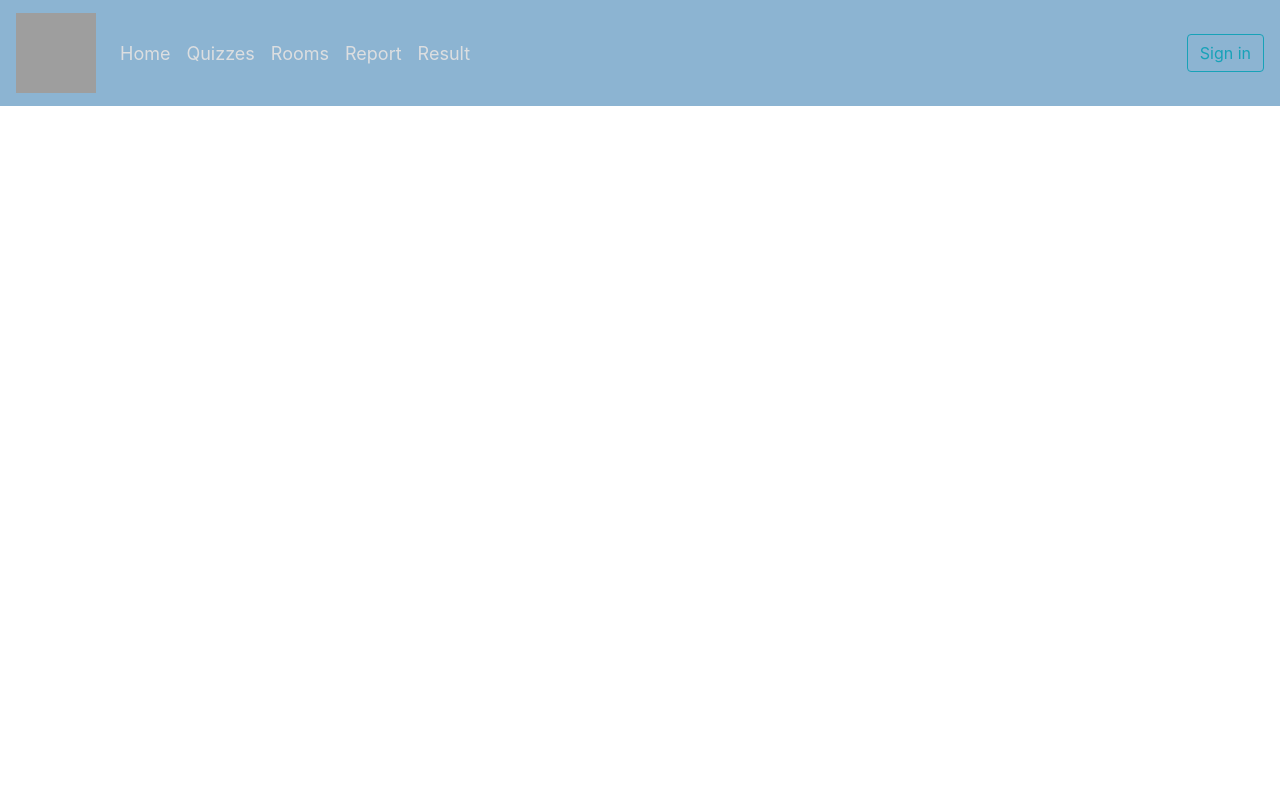
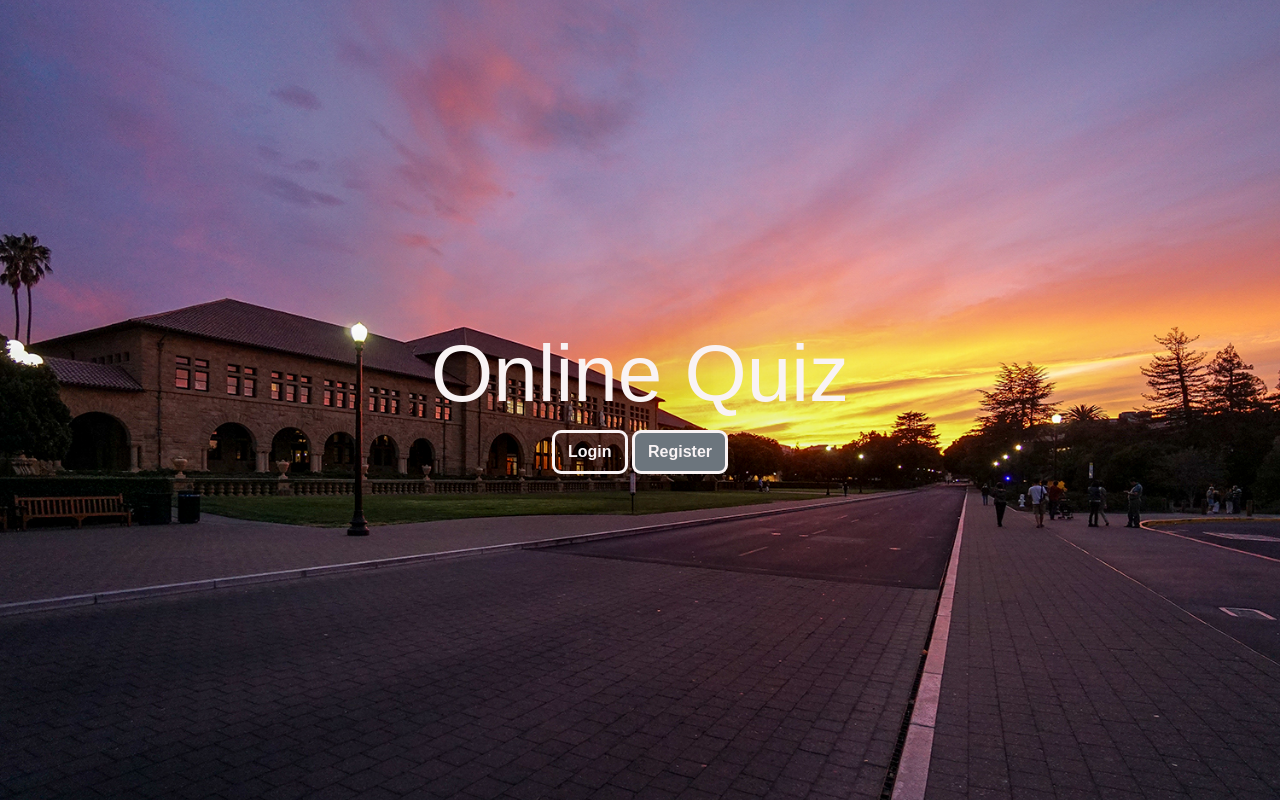
Before and after one commit to hb162/OnlineQuiz, a Django app: page / in a window 1280 px wide. Run offline with Django 3.2, Linux system fonts and the light colour scheme; parts of the project's set-up code (start-up, migrations or seed data) failed here and were passed over; some libraries are stand-ins or nearby versions; grey boxes are pictures that could not be loaded.

Commit message:
finsish part1

```diff
--- a/online_quiz/quiz/models.py
+++ b/online_quiz/quiz/models.py
@@ -181,6 +181,7 @@ class Room(models.Model):
     status = models.CharField(choices=STATUS, default=0, max_length=1)
     required_name = models.CharField(default=0, choices=REQUIRED_NAME, max_length=1)
     is_shuffle = models.CharField(default=0, choices=SHUFFLE, max_length=1)
+    shuffle_answers = models.CharField(default=0, choices=SHUFFLE, max_length=1)
 
     def __str__(self):
         return self.name
--- /dev/null
+++ b/online_quiz/quiz/static/css/landing.css
@@ -0,0 +1,57 @@
+html,body{
+  margin: 0;
+  padding: 0;
+  width: 100%;
+  height: 100%;
+}
+.b1{
+  width: 100%;
+  height: 100%;
+  margin: auto;
+  background: url("../image/bg.jpg") no-repeat 50% 50%;
+  top: 0;
+  display: table;
+  background-size: cover;
+}
+.b1 .in1{
+  display: table-cell;
+  vertical-align: middle;
+  width: 100%;
+  max-width: none;
+}
+.content{
+  max-width: 500px;
+  margin: auto;
+  text-align: center;
+}
+.content h1{
+  font-family: 'Century Gothic',sans-serif;
+  color: #f9f3f4;
+  font-size: 500%;
+  text-shadow: 0 0 300px #000;
+}
+.content .btn{
+  border-radius: 9px;
+  color: #f9f3f4;
+  text-decoration: none;
+  font-family: 'Century Gothic',sans-serif;
+  border: 3px solid;
+  padding: 7px 13px;
+  font-weight: bold;
+}
+.content{
+  color: #2196f3;
+}
+
+p{
+  font-size: 160%;
+  line-height: 200%;
+  text-align: justify;
+  margin: 3%;
+  font-family: sans-serif;
+}
+
+.modal-p{
+  font-size: 18px;
+  float: right;
+}
--- a/online_quiz/quiz/static/css/quizz.css
+++ b/online_quiz/quiz/static/css/quizz.css
@@ -1,3 +1,15 @@
+
+
+*{
+    margin: 0;
+    padding: 0;
+}
+
+body{
+    font-family: Open Sans,Arial, sans-serif;
+    font-size: 12px;
+}
+
 #search_input {
     height: 46px;
     width: 80%;
--- a/online_quiz/quiz/templates/quiz/index.html
+++ b/online_quiz/quiz/templates/quiz/index.html
@@ -3,12 +3,15 @@
 <html lang="en">
 <head>
     <meta charset="UTF-8">
+    <meta name="viewport" content="width=device-width, initial-scale=1">
+    <meta name="description" content="Trang web thi trắc nghiệm online">
     <title>{% block title %}
         Online Quiz
     {% endblock %}</title>
     <link rel="icon" type="image/x-icon" href="{% static 'image/favicon' %}">
     <link rel="stylesheet" href="{% static 'css/quizz.css' %}">
 
+    <link href="https://fonts.googleapis.com/css2?family=Open+Sans:wght@300&display=swap" rel="stylesheet">
     <link rel="stylesheet" href="https://use.fontawesome.com/releases/v5.8.2/css/all.css"
           integrity="sha384-oS3vJWv+0UjzBfQzYUhtDYW+Pj2yciDJxpsK1OYPAYjqT085Qq/1cq5FLXAZQ7Ay" crossorigin="anonymous">
     <link rel="stylesheet" href="https://stackpath.bootstrapcdn.com/bootstrap/4.5.0/css/bootstrap.min.css"
@@ -112,47 +115,46 @@
                     <div class="container">
                         {% block content %}
                             <div>
-                                <button type="button" id="launch-quiz-btn" class="circle_launch_btn">
-                                    <i class="fas fa-file-alt" id="icon-question"></i>
-                                </button>
+                                <div class="circle_launch">
+                                    <button type="button" id="launch-quiz-btn" class="circle_launch_btn">
+                                        <i class="fas fa-file-alt" id="icon-question"></i>
+                                    </button>
+                                    <p class="launch-button-label">QUIZ</p>
+                                </div>
                             </div>
-                            <span class="launch-button-label">Quiz</span>
+                            <div id="quick-question">
+                                <div id="quick-title">
+                                    <span><b>QUICK QUESTION (SOON)</b></span>
+                                </div>
+                                <br>
+                                <div id="quick-btn-area">
+                                    <div class="quick-circle-launch">
+                                        <button type="button" id="multiple-circle" class="circle_launch_btn" disabled>
+                                            <span>MC</span>
+                                        </button>
+                                        <p class="launch-button-label">Multiple Choice</p>
+                                    </div>
+                                    <div class="quick-circle-launch">
+                                        <button type="button" id="true-false-circle" class="circle_launch_btn" disabled>
+                                            <span>TF</span>
+                                        </button>
+                                        <p class="launch-button-label">True/False</p>
+                                    </div>
+                                    <div class="quick-circle-launch">
+                                        <button type="button" id="short-circle" class="circle_launch_btn" disabled>
+                                            <span>SA</span>
+                                        </button>
+                                        <p class="launch-button-label">Short Answer</p>
+                                    </div>
+                                </div>
+                            </div>
                         {% endblock %}
                     </div>
 
                 {% endif %}
 </div>
 {# modal sign in #}
-<div class="modal fade" id="singinmodal" tabindex="-1" role="dialog" aria-labelledby="singinmodal"
-     aria-hidden="true">
-    <div class="modal-dialog">
-        <div class="modal-content">
-            <div class="modal-header">
-                <button type="button" class="close" data-dismiss="modal" aria-label="Close">
-                    <span aria-hidden="true">&times;</span>
-                </button>
-            </div>
-            <div class="modal-body">
-                <form>
-                    <div class="form-group">
-                        <a href="{% url 'student_sign_in' %}"
-                           class="btn btn-outline-primary btn-lg col-md-12 ml-auto" target="_blank">Student
-                            Login</a>
-                    </div>
-                    <div class="form-group">
-                        <a href="{% url 'teacher_sign_in' %}"
-                           class="btn btn-outline-warning btn-lg col-md-12 ml-auto" target="_blank">Teacher
-                            Login</a>
-                    </div>
-                </form>
-            </div>
-            <div class="modal-footer">
-                <p>Don't have an account</p>
-                <a href="{% url 'teacher_signup' %}" target="_blank">Sign Up now!</a>
-            </div>
-        </div>
-    </div>
-</div>
+
 
 {% block footer %}
 
--- /dev/null
+++ b/online_quiz/quiz/templates/quiz/landing_page.html
@@ -0,0 +1,66 @@
+{% load static %}
+<!DOCTYPE html>
+<html>
+<head>
+    <meta charset="utf-8">
+    <title>Online Quiz</title>
+    <link rel="stylesheet" type="text/css" href="{% static 'css/landing.css' %}">
+    <link rel="stylesheet" type="text/css" href="{% static 'css/quizz.css' %}">
+    <link rel="icon" type="image/x-icon" href="{% static 'image/favicon' %}">
+    <link rel="stylesheet" href="https://stackpath.bootstrapcdn.com/bootstrap/4.3.1/css/bootstrap.min.css" integrity="sha384-ggOyR0iXCbMQv3Xipma34MD+dH/1fQ784/j6cY/iJTQUOhcWr7x9JvoRxT2MZw1T"
+          crossorigin="anonymous">
+
+    <script src="https://code.jquery.com/jquery-3.3.1.slim.min.js" integrity="sha384-q8i/X+965DzO0rT7abK41JStQIAqVgRVzpbzo5smXKp4YfRvH+8abtTE1Pi6jizo" crossorigin="anonymous"></script>
+    <script src="https://cdnjs.cloudflare.com/ajax/libs/popper.js/1.14.7/umd/popper.min.js" integrity="sha384-UO2eT0CpHqdSJQ6hJty5KVphtPhzWj9WO1clHTMGa3JDZwrnQq4sF86dIHNDz0W1"
+            crossorigin="anonymous"></script>
+    <script src="https://stackpath.bootstrapcdn.com/bootstrap/4.3.1/js/bootstrap.min.js" integrity="sha384-JjSmVgyd0p3pXB1rRibZUAYoIIy6OrQ6VrjIEaFf/nJGzIxFDsf4x0xIM+B07jRM"
+            crossorigin="anonymous"></script>
+</head>
+<body>
+<section class="b1">
+    <div class="in1">
+        <div class="content">
+            <h1>
+                Online Quiz</h1>
+            <button class="btn btn-outline-primary" data-toggle="modal"
+                    data-target="#singinmodal">Login
+            </button>
+            <a href="{% url 'teacher_signup' %}" class="btn btn-secondary" target="_blank">Register</a>
+        </div>
+    </div>
+</section>
+
+<div class="modal fade" id="singinmodal" tabindex="-1" role="dialog" aria-labelledby="singinmodal"
+     aria-hidden="true">
+    <div class="modal-dialog">
+        <div class="modal-content">
+            <div class="modal-header">
+                <button type="button" class="close" data-dismiss="modal" aria-label="Close">
+                    <span aria-hidden="true">&times;</span>
+                </button>
+            </div>
+            <div class="modal-body">
+                <form>
+                    <div class="form-group">
+                        <a href="{% url 'student_sign_in' %}"
+                           class="btn btn-outline-primary btn-lg col-md-12 ml-auto" target="_blank">Student
+                            Login</a>
+                    </div>
+                    <div class="form-group">
+                        <a href="{% url 'teacher_sign_in' %}"
+                           class="btn btn-outline-warning btn-lg col-md-12 ml-auto" target="_blank">Teacher
+                            Login</a>
+                    </div>
+                </form>
+            </div>
+            <div class="modal-footer">
+                <p class="modal-p">Don't have an account?</p>
+                <p class="modal-p"><a href="{% url 'teacher_signup' %}" target="_blank">Sign Up now!</a></p>
+            </div>
+        </div>
+    </div>
+</div>
+
+
+</body>
+</html>
--- a/online_quiz/quiz/templates/quiz/quiz_detail.html
+++ b/online_quiz/quiz/templates/quiz/quiz_detail.html
@@ -35,7 +35,6 @@
 
                 {#form question#}
                 <div class="bound">
-
                         {% for i in questions %}
                             <div class="qtn-form" id="{{ i.id }} ">
                                 <div class="row qs_title_save_db">
--- a/online_quiz/quiz/templatetags/quiz_result_extras.py
+++ b/online_quiz/quiz/templatetags/quiz_result_extras.py
@@ -14,3 +14,8 @@ def as_percentage_of(part, whole):
         return "%d%%" % (float(part) / whole * 100)
     except (ValueError, ZeroDivisionError):
         return ""
+
+
+@register.filter
+def to_set(value):
+    return set(value)
--- a/online_quiz/quiz/urls.py
+++ b/online_quiz/quiz/urls.py
@@ -2,7 +2,8 @@ from django.urls import path
 from . import views
 
 urlpatterns = [
-    path('', views.index, name='index'),
+    path('', views.landing_page, name='landing_page'),
+    path('teacher/home', views.index, name='index'),
     path('teacher_signup/', views.teacher_signup, name='teacher_signup'),
     path('teacher_signin/', views.teacher_sign_in, name='teacher_sign_in'),
     path('activate/<uidb64>/<token>', views.activate_account, name='activate'),
@@ -25,5 +26,4 @@ urlpatterns = [
     path('teacher/end_quiz', views.end_quiz, name='end_quiz'),
     path('teacher/report/delete_quiz', views.delete_report, name='delete_report'),
     path('teacher/report/<int:pk>', views.report_detail, name='report_detail'),
-
 ]
--- a/online_quiz/quiz/views.py
+++ b/online_quiz/quiz/views.py
@@ -31,6 +31,10 @@ class EmailThreading(threading.Thread):
 
     def run(self):
         self.email_message.send()
+
+
+def landing_page(request):
+    return render(request, 'quiz/landing_page.html')
 
 
 def index(request):
@@ -388,6 +392,7 @@ def launch_quizz(request):
         room_name = request.POST['room']
         required_name = request.POST['req_name']
         shuffle_question = request.POST['is_shuffle']
+        shuffle_answers = request.POST['shuffle_answers']
         quiz = Quiz.objects.get(title=quiz_title)
         questions = Questions.objects.filter(quiz_id=quiz.id)
         q_filter = Questions.objects.filter(quiz_id=quiz.id).values("title", "choices", "explain", "correct_choices")
@@ -425,6 +430,7 @@ def launch_quizz(request):
                     ResultsTest.objects.create(date=datetime.datetime.now(), quiz1_id=quiz_launch.id, room_id=r.id,
                                                teacher_id=request.user.id, status=1)
             elif shuffle_question == 'Yes':
+                r.is_shuffle = 1
                 quiz_copy2 = QuizCopy2.objects.filter(title=quiz.title, teacher_id=request.user.id).order_by('-date').first()
                 try:
                     question_copy_2 = QuestionCopy2.objects.filter(quiz2_id=quiz_copy2.id).values("title", "choices", "explain", "correct_choices")
@@ -438,7 +444,6 @@ def launch_quizz(request):
                 # Câu hỏi và quiz bị thay đổi hoặc chưa tồn tại
                 else:
                     quiz_launch = QuizCopy2.objects.create(title=quiz.title, teacher_id=request.user.id)
-                    r.is_shuffle = 1
                     r.quiz2_id = quiz_launch.id
                     for q in questions:
                         QuestionCopy2.objects.create(title=q.title,
@@ -448,6 +453,8 @@ def launch_quizz(request):
                                                      quiz2_id=quiz_launch.id)
                     ResultsTest.objects.create(date=datetime.datetime.now(), quiz2_id=quiz_launch.id, room_id=r.id,
                                                teacher_id=request.user.id, status=1)
+            if shuffle_answers == "Yes":
+                r.shuffle_answers = 1
             r.status = 1
             r.save()
             return HttpResponse("Success")
@@ -483,9 +490,7 @@ def quiz_result(request):
                 question_id = i.id
                 correct1 = json.loads(i.correct_choices)
                 q_correct[question_id] = correct1
-                print(q_correct)
 
-            print(q_correct)
             result_detail = ResultDetail.objects.filter(result_id=rs.id)
             context = {'result_test': rs, 'rs_detail': result_detail,
                        'std_choice': std_choice,
@@ -502,6 +507,7 @@ def end_quiz(request):
     r.quiz2_id = None
     r.required_name = 0
     r.is_shuffle = 0
+    r.shuffle_answers = 0
     r.status = 0
     rt = ResultsTest.objects.get(room_id=r.id, teacher_id=request.user.id, status=1)
     rt.status = 0
@@ -548,12 +554,10 @@ def delete_report(request):
 
 def report_detail(request, pk):
     result = ResultsTest.objects.get(id=pk)
-    result_detail = ResultDetail.objects.filter(result_id=pk)
     std_choice = ""
     result_detail = ""
     questions = ""
-    q_correct = []
-    list_correct = {}
+    q_correct = dict()
     q = ""
     if request.method == "GET":
         try:
@@ -562,18 +566,18 @@ def report_detail(request, pk):
                 q = QuizCopy1.objects.get(id=rs.quiz1.id, teacher_id=request.user.id)
                 questions = QuestionCopy1.objects.filter(quiz1_id=q.id)
             elif rs.quiz2:
-                q = QuizCopy2.objects.get(title=rs.quiz2.id, teacher_id=request.user.id)
-                questions = QuestionCopy1.objects.filter(quiz1_id=q.id)
+                q = QuizCopy2.objects.get(id=rs.quiz2.id, teacher_id=request.user.id)
+                questions = QuestionCopy2.objects.filter(quiz2_id=q.id)
             for i in questions:
-                i = json.loads(i.correct_choices)
-                q_correct.append(i)
-            for k, v in enumerate(q_correct, start=1):
-                list_correct[k] = v
+                question_id = i.id
+                correct1 = json.loads(i.correct_choices)
+                q_correct[question_id] = correct1
+
             result_detail = ResultDetail.objects.filter(result_id=rs.id)
 
-            context = {'rs': rs, 'rs_detail': result_detail,
+            context = {'result_test': rs, 'rs_detail': result_detail,
                        'std_choice': std_choice,
-                       'q': q, 'question': questions, 'list_correct': list_correct}
+                       'q': q, 'question': questions, 'list_correct': q_correct}
             return render(request, 'quiz/report_detail.html', context)
 
         except ResultsTest.DoesNotExist:
```
Also changed, not shown: other parts of online_quiz/quiz/static/css/quizz.css (+48 -2 lines), online_quiz/quiz/templates/quiz/launch_quiz.html (+19 -2 lines), online_quiz/quiz/templates/quiz/quiz_result_single_room.html (+4 -7 lines), online_quiz/quiz/templates/quiz/report_detail.html (+7 -10 lines), online_quiz/student_quiz/templates/student_quiz/student_test_quiz.html (+61 -50 lines), online_quiz/student_quiz/views.py (+27 -13 lines), online_quiz/quiz/migrations/0005_auto_20201023_2208.py (added), online_quiz/quiz/static/image/bg-masthead.jpg (added), online_quiz/quiz/static/image/bg.jpg (added), online_quiz/quiz/static/image/logo.png (deleted), online_quiz/quiz/static/js/landing.js (added).
